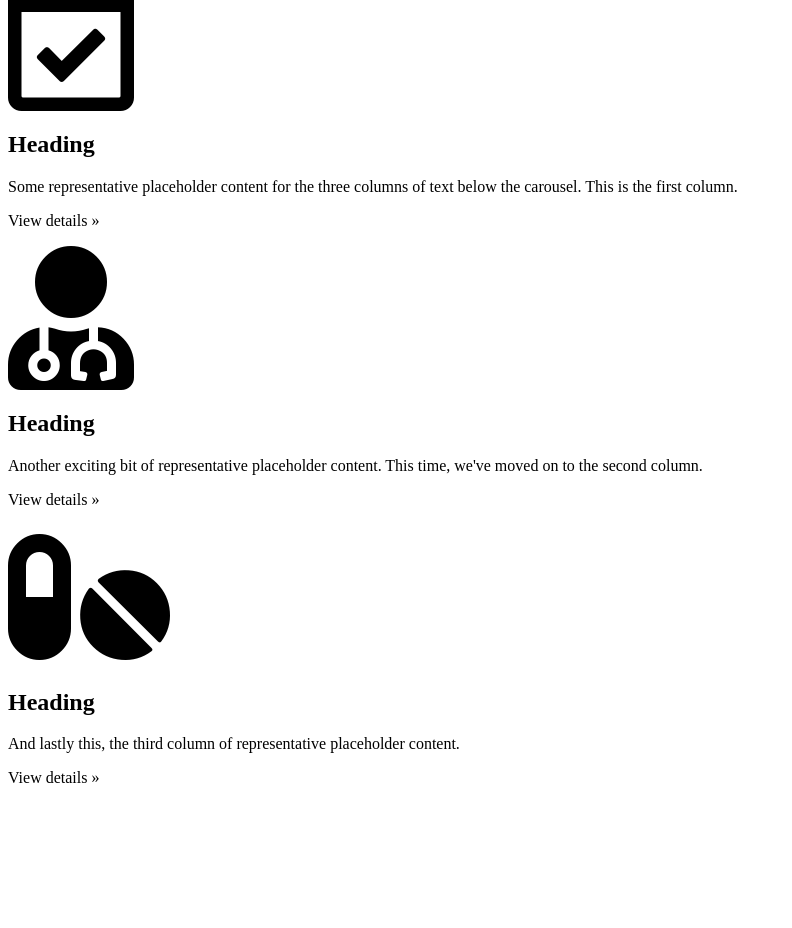
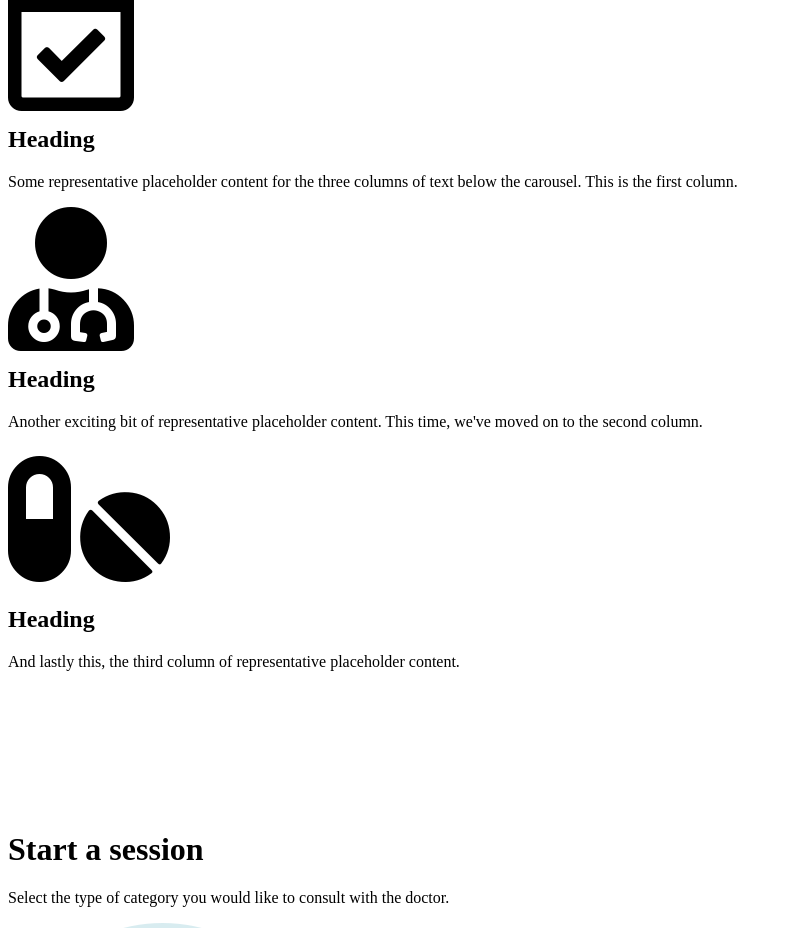
Before and after one commit to AbhaayKaul/Medcare-App, a React (Create React App) app in the folder frontend/: page / in a window 1280 px wide. Shown: the part 1868-2796 px from the top of the page, without its empty margins (0-792 px from the left). Built offline with nearby package versions, Linux system fonts and the light colour scheme; the HTML template or start-up script is replaced by a standard one; a web font is replaced by a local one.

Commit message:
added margin in catalogue-bar

```diff
--- a/frontend/src/components/CatalogueBar.js
+++ b/frontend/src/components/CatalogueBar.js
@@ -13,43 +13,43 @@ const CatalogueBar = () => {
       <div className="row">
         <div className="col-lg-4">
           <i className="far fa-calendar-check fa-9x"></i>
-          <h2>Heading</h2>
+          <h2 className="catalogue-bar-heading">Heading</h2>
           <p>
             Some representative placeholder content for the three columns of
             text below the carousel. This is the first column.
           </p>
-          <p>
+          {/* <p> */}
           {/* <a className="btn btn-secondary" href="#"> */}
-            View details &raquo;
+          {/* View details &raquo; */}
           {/* </a> */}
-          </p>
+          {/* </p> */}
         </div>
         <div className="col-lg-4">
           <i className="fas fa-user-md fa-9x"></i>
 
-          <h2>Heading</h2>
+          <h2 className="catalogue-bar-heading">Heading</h2>
           <p>
             Another exciting bit of representative placeholder content. This
             time, we've moved on to the second column.
           </p>
-          <p>
+          {/* <p> */}
           {/* <a className="btn btn-secondary" href="#"> */}
-            View details &raquo;
+          {/* View details &raquo; */}
           {/* </a> */}
-          </p>
+          {/* </p> */}
         </div>
         <div className="col-lg-4">
           <i className="fas fa-pills fa-9x"></i>
-          <h2>Heading</h2>
+          <h2 className="catalogue-bar-heading">Heading</h2>
           <p>
             And lastly this, the third column of representative placeholder
             content.
           </p>
-          <p>
+          {/* <p> */}
           {/* <a className="btn btn-secondary" href="#"> */}
-            View details &raquo;
+          {/* View details &raquo; */}
           {/* </a> */}
-          </p>
+          {/* </p> */}
         </div>
       </div>
     </Container>
--- a/frontend/src/index.css
+++ b/frontend/src/index.css
@@ -1,7 +1,7 @@
-@import url("https://fonts.googleapis.com/css2?family=Poppins:wght@200&display=swap");
+@import url('https://fonts.googleapis.com/css2?family=Poppins:wght@200&display=swap');
 
 .navbar-brand {
-  font-family: "Poppins", sans-serif !important;
+  font-family: 'Poppins', sans-serif !important;
 }
 
 /* carousel */
@@ -14,7 +14,7 @@
   position: absolute;
   top: 0;
   /* padding-top: 5px; */
-  margin-top: 3px;
+  /* margin-top: 3px; */
   padding: 10px;
   box-sizing: border-box;
 }
@@ -49,6 +49,7 @@
 
 /* h3 background color carousel */
 .h3-background-color {
+  margin-top: 20px;
   background: rgba(255, 255, 255, 0.5);
 }
 
@@ -59,7 +60,7 @@
 
 /* font style */
 .font-link {
-  font-family: "Roboto", sans-serif;
+  font-family: 'Roboto', sans-serif;
   font-size: 40px;
 }
 
@@ -68,31 +69,14 @@
   color: black;
 }
 
-.patient-card:hover{
+.patient-card:hover {
   transition: ease-in-out;
   transform: scale(1.1);
   background: burlywood !important;
 }
 
-/* Box Animation  */
+/* Catalogue Bar */
 
-/* .box { */
-/* background-color: steelblue; */
-/* display: flex; */
-/* align-items: center; */
-/* justify-content: center; */
-/* width: 400px; */
-/* height: 200px; */
-/* margin: 10px; */
-/* border-radius: 10px; */
-/* box-shadow: 2px 4px 5px rgba(0, 0, 0, 0.3); */
-/* transform: translateX(400%); */
-/* transition: transform 1s ease-in-out; */
-/* } */
-
-/* .box:nth-last-of-type(even) {
-  transform: translateX(-400%);
+.catalogue-bar-heading {
+  margin-top: 15px;
 }
-.box.show {
-  transform: translateX(0);
-} */
```
Lines whose indentation alone changed are shown as unchanged.
